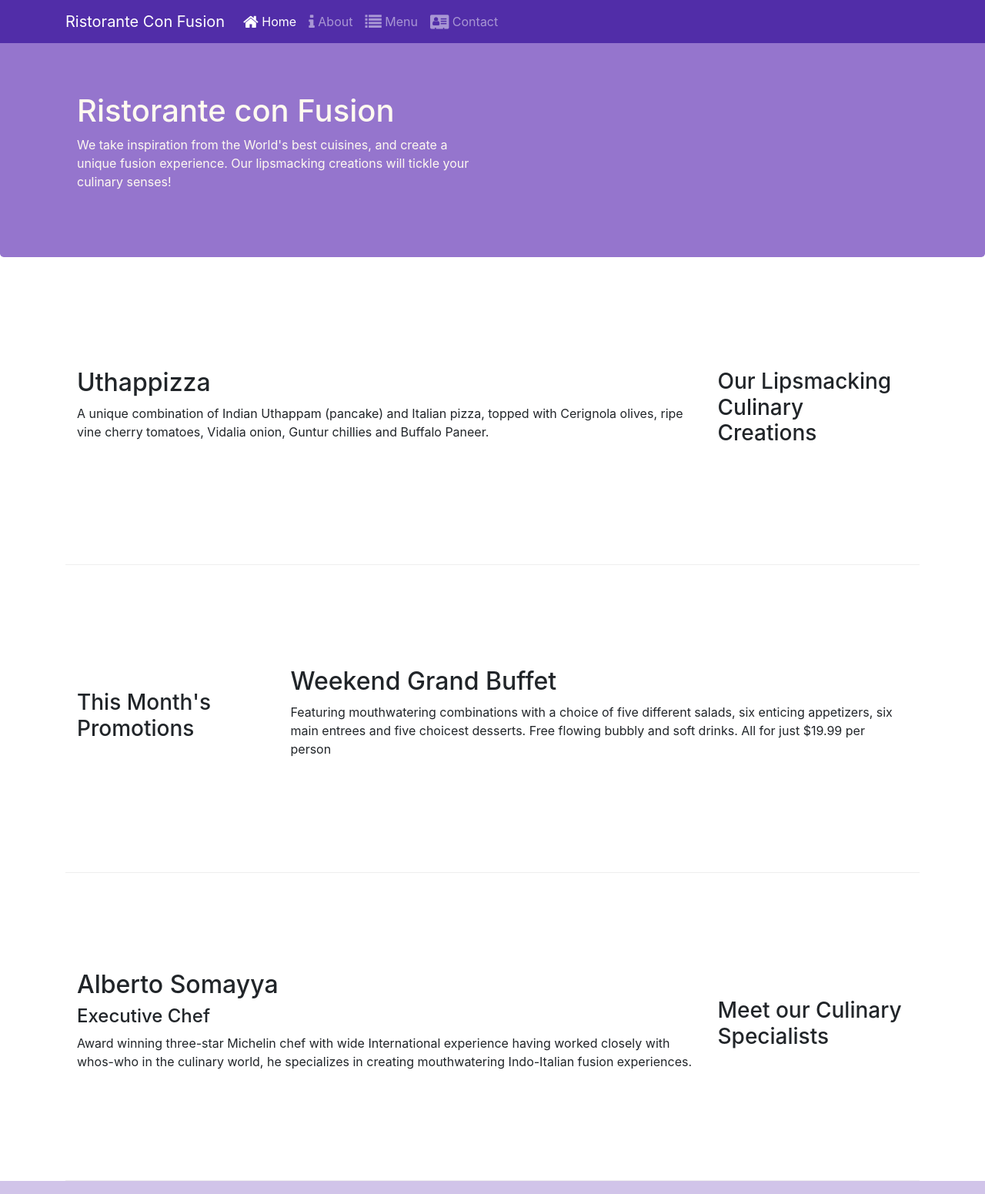
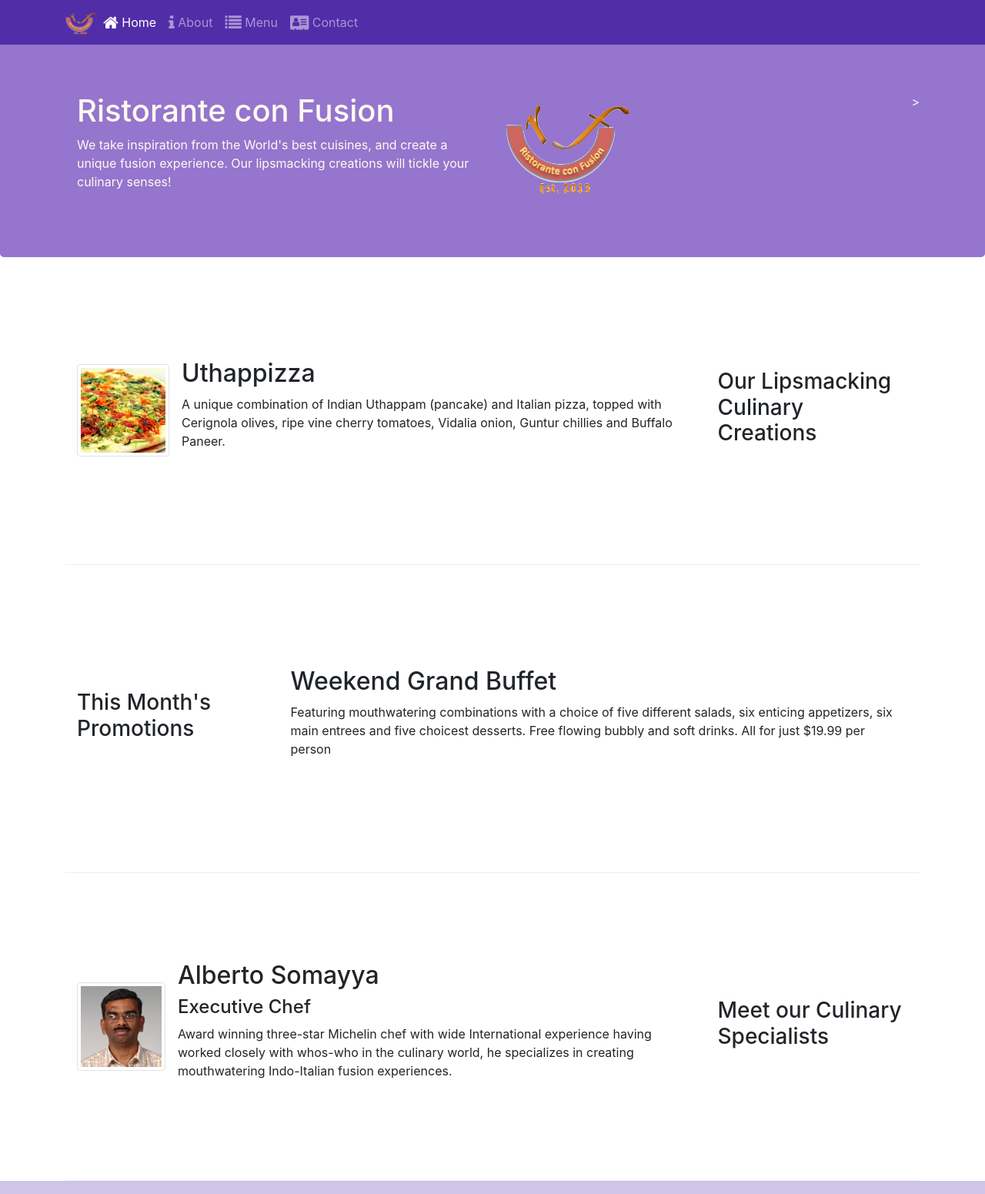
Before and after one commit to morisasy/conFusion, a website: page index.html in a window 1280 px wide. Shown: the top 1551 px of the page at 77% size. Drawn offline with nearby package versions, Linux system fonts and the light colour scheme.

Commit message:
Images and Media

```diff
--- a/index.html
+++ b/index.html
@@ -26,7 +26,7 @@
 <body>
      <nav class="navbar navbar-dark navbar-expand-sm  fixed-top">
         <div class="container">
-           <a class="navbar-brand" href="#">Ristorante Con Fusion</a>
+          <a class="navbar-brand mr-auto" href="#"><img src="img/logo.png" height="30" width="41"></a>
              <div class="collapse navbar-collapse" id="Navbar">
                 <ul class="navbar-nav mr-auto">
                      <li class="nav-item active"><a class="nav-link" href="#"><span class="fa fa-home fa-lg"></span> Home</a></li>
@@ -48,8 +48,9 @@
                     <h1>Ristorante con Fusion</h1>
                     <p>We take inspiration from the World's best cuisines, and create a unique fusion experience. Our lipsmacking creations will tickle your culinary senses!</p>
                 </div>
-                <div class="col-12 col-sm">
-                </div>
+                <div class="col-12 col-sm align-self-center">
+                    <img src="img/logo.png" class="img-fluid">
+                </div>>
             </div>
         </div>
     </header>
@@ -59,8 +60,17 @@
                 <h3>Our Lipsmacking Culinary Creations</h3>
             </div>
             <div class="col col-sm col-md order-sm-first">
-                <h2>Uthappizza</h2>
-                <p>A unique combination of Indian Uthappam (pancake) and Italian pizza, topped with Cerignola olives, ripe vine cherry tomatoes, Vidalia onion, Guntur chillies and Buffalo Paneer.</p>
+                   <div class="media">
+                    <img class="d-flex mr-3 img-thumbnail align-self-center"
+                            src="img/uthappizza.png" alt="Uthappizza">
+                    <div class="media-body">
+                        <h2 class="mt-0">Uthappizza</h2>
+                        <p class="d-none d-sm-block">A unique combination of Indian Uthappam (pancake) and
+                            Italian pizza, topped with Cerignola olives, ripe vine
+                            cherry tomatoes, Vidalia onion, Guntur chillies and
+                            Buffalo Paneer.</p>
+                    </div>
+                </div>
             </div>
         </div>
 
@@ -80,9 +90,19 @@
                 <h3>Meet our Culinary Specialists</h3>
             </div>
             <div class="col col-sm col-md order-sm-first">
-                <h2>Alberto Somayya</h2>
-                <h4>Executive Chef</h4>
-                <p>Award winning three-star Michelin chef with wide International experience having worked closely with whos-who in the culinary world, he specializes in creating mouthwatering Indo-Italian fusion experiences. </p>
+               <div class="media">
+                    <img class="d-flex mr-3 img-thumbnail align-self-center"
+                            src="img/alberto.png" alt="Alberto Somayya">
+                    <div class="media-body">
+                        <h2 class="mt-0">Alberto Somayya</h2>
+                        <h4>Executive Chef</h4>
+                        <p class="d-none d-sm-block">Award winning three-star Michelin chef with wide
+                            International experience having worked closely with
+                            whos-who in the culinary world, he specializes in
+                            creating mouthwatering Indo-Italian fusion experiences.
+                        </p>
+                    </div>
+                </div>
             </div>
         </div>
     </div>
```
Also changed, not shown: img/alberto.png (added), img/buffet.png (added), img/logo.png (added), img/uthappizza.png (added), 1 other file.
